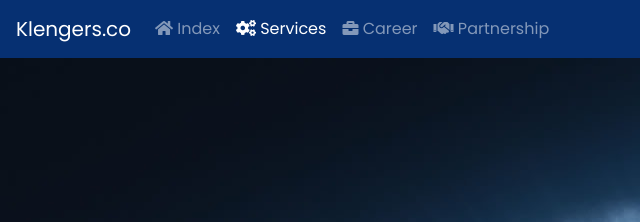
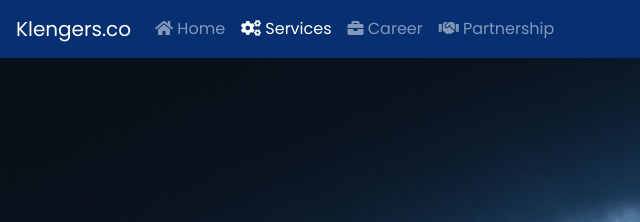
Before and after one commit to markE1212/klengers.co, a plain HTML site: page Services.html in a window 1280 px wide. Shown: the top 222 px of the page, 0-640 px from the left. Drawn offline with nearby package versions, Linux system fonts and the light colour scheme.

Commit message:
Update Services.html

```diff
--- a/Services.html
+++ b/Services.html
@@ -228,7 +228,7 @@
             <div class="collapse navbar-collapse" id="navbarNav">
                 <ul class="navbar-nav">
                     <li class="nav-item">
-                        <a class="nav-link" href="index.html"><i class="fas fa-home"></i> Index</a>
+                        <a class="nav-link" href="index.html"><i class="fas fa-home"></i> Home</a>
                     </li>
                     <li class="nav-item">
                         <a class="nav-link active" href="Services.html"><i class="fas fa-cogs"></i> Services</a>
```
